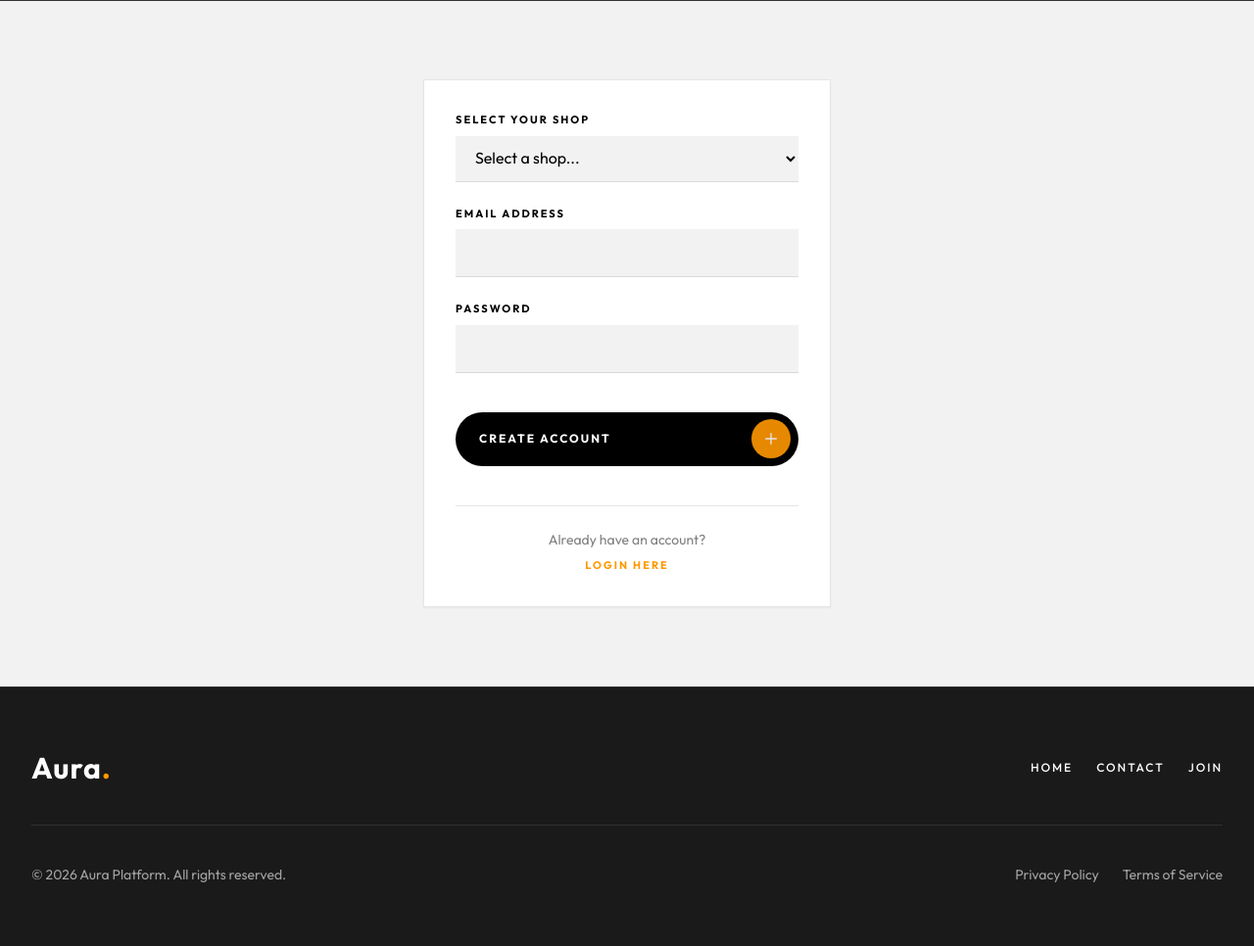
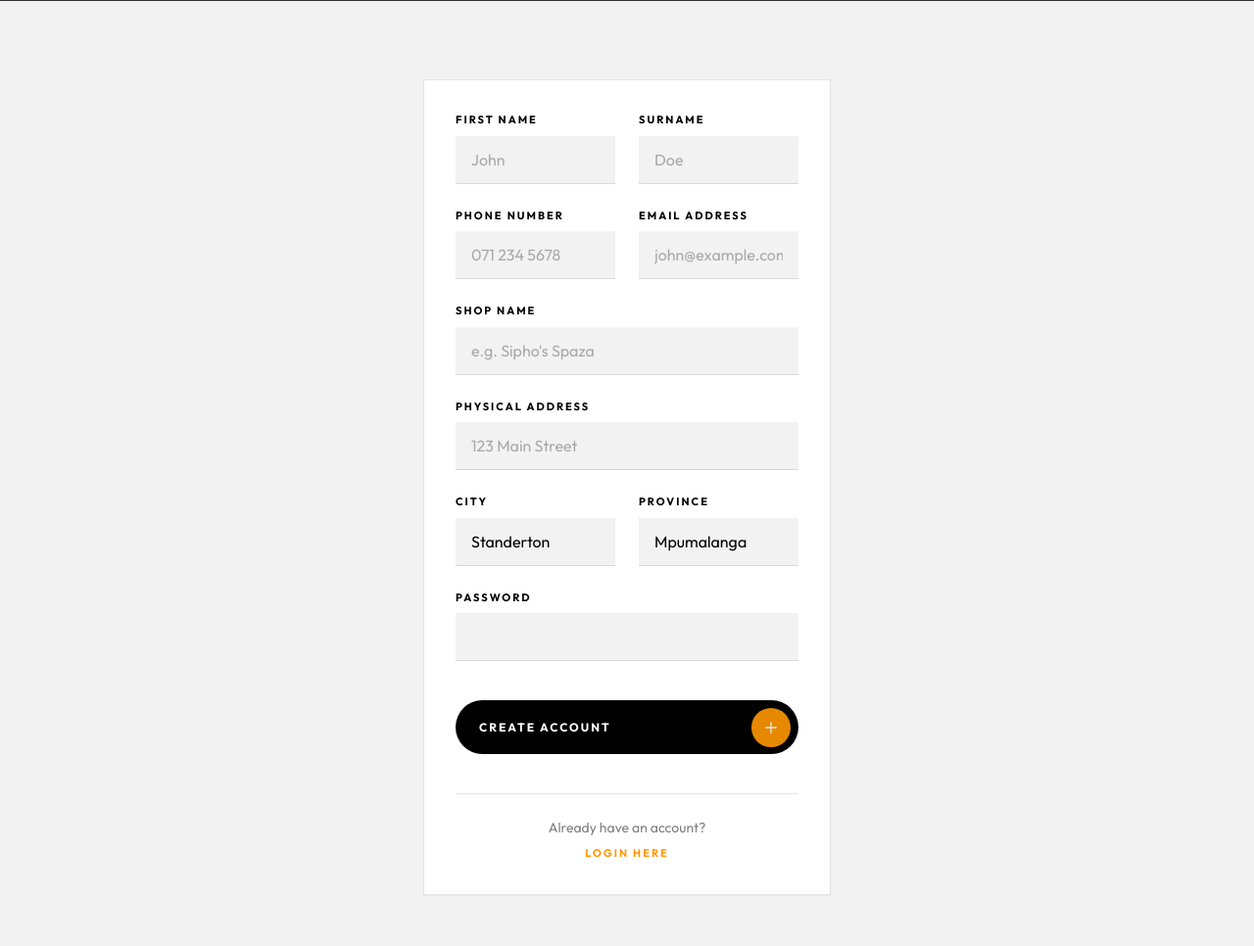
Before and after one commit to thulanesigasa/Aura, a Flask app: page /admin/signup in a window 1280 px wide. Shown: the part 406-1372 px from the top of the page at 98% size. Before the commit the page ends 1307 px from the top, so only its background shows below. Run offline with Flask 3, Linux system fonts and the light colour scheme; some libraries are stand-ins or nearby versions.

Commit message:
feat: Implement detailed admin signup with owner and location info

```diff
--- a/app/db.py
+++ b/app/db.py
@@ -69,6 +69,9 @@ def init_db(app):
                 CREATE TABLE IF NOT EXISTS users (
                     id              SERIAL PRIMARY KEY,
                     shop_id         INTEGER REFERENCES shops(id) ON DELETE CASCADE,
+                    first_name      VARCHAR(100),
+                    last_name       VARCHAR(100),
+                    phone           VARCHAR(20),
                     email           VARCHAR(200) UNIQUE NOT NULL,
                     password_hash   VARCHAR(500) NOT NULL,
                     created_at      TIMESTAMP DEFAULT NOW()
--- a/app/routes.py
+++ b/app/routes.py
@@ -181,14 +181,20 @@ def admin_login():
 
 @bp.route("/admin/signup", methods=["GET", "POST"])
 def admin_signup():
-    """Signup for new shop owners – creating a new shop automatically."""
+    """Signup for new shop owners – creating a new shop automatically with full details."""
     if request.method == "POST":
         email = request.form.get("email")
         password = request.form.get("password")
         shop_name = request.form.get("shop_name")
+        first_name = request.form.get("first_name")
+        last_name = request.form.get("last_name")
+        phone = request.form.get("phone")
+        address = request.form.get("address")
+        city = request.form.get("city", "Standerton")
+        province = request.form.get("province", "Mpumalanga")
 
-        if not email or not password or not shop_name:
-            return render_template("signup.html", error="All fields are required")
+        if not email or not password or not shop_name or not first_name or not last_name or not phone:
+            return render_template("signup.html", error="Basic info and Shop Name are required")
 
         db = get_db()
         cur = db.cursor()
@@ -202,25 +208,25 @@ def admin_signup():
         # Generate slug from shop name
         import re
         slug = re.sub(r'[^a-zA-Z0-9]', '-', shop_name.lower()).strip('-')
-        # Ensure slug unique (basic check/append tail)
+        # Ensure slug unique
         cur.execute("SELECT id FROM shops WHERE slug = %s;", (slug,))
         if cur.fetchone():
             import time
             slug = f"{slug}-{int(time.time() % 1000)}"
 
         try:
-            # 1. Create the Shop
+            # 1. Create the Shop with full address/city/province
             cur.execute(
-                "INSERT INTO shops (name, slug, city, province) VALUES (%s, %s, %s, %s) RETURNING id;",
-                (shop_name, slug, "Standerton", "Mpumalanga")
+                "INSERT INTO shops (name, slug, address, city, province, phone) VALUES (%s, %s, %s, %s, %s, %s) RETURNING id;",
+                (shop_name, slug, address, city, province, phone)
             )
             shop_id = cur.fetchone()[0]
 
-            # 2. Create the User
+            # 2. Create the User with owner details
             password_hash = generate_password_hash(password)
             cur.execute(
-                "INSERT INTO users (shop_id, email, password_hash) VALUES (%s, %s, %s) RETURNING id;",
-                (shop_id, email, password_hash)
+                "INSERT INTO users (shop_id, first_name, last_name, phone, email, password_hash) VALUES (%s, %s, %s, %s, %s, %s) RETURNING id;",
+                (shop_id, first_name, last_name, phone, email, password_hash)
             )
             user_id = cur.fetchone()[0]
             cur.close()
--- a/app/templates/signup.html
+++ b/app/templates/signup.html
@@ -22,25 +22,71 @@
             {% endif %}
 
             <form action="{{ url_for('main.admin_signup') }}" method="POST" class="space-y-6">
-                <div>
-                    <label for="shop_id"
-                        class="block text-[11px] uppercase tracking-[2px] font-bold text-mil-dark mb-2">Select Your
-                        Shop</label>
-                    <select name="shop_id" id="shop_id" required
-                        class="w-full bg-mil-softBg border-b border-mil-border py-3 px-4 text-mil-dark focus:outline-none focus:border-mil-accent transition-all">
-                        <option value="" disabled selected>Select a shop...</option>
-                        {% for shop in shops %}
-                        <option value="{{ shop.id }}">{{ shop.name }}</option>
-                        {% endfor %}
-                    </select>
+                <!-- Personal Info Grid -->
+                <div class="grid grid-cols-1 sm:grid-cols-2 gap-6">
+                    <div>
+                        <label for="first_name"
+                            class="block text-[11px] uppercase tracking-[2px] font-bold text-mil-dark mb-2">First
+                            Name</label>
+                        <input type="text" name="first_name" id="first_name" placeholder="John" required
+                            class="w-full bg-mil-softBg border-b border-mil-border py-3 px-4 text-mil-dark focus:outline-none focus:border-mil-accent transition-all placeholder:text-[rgba(0,0,0,0.3)]">
+                    </div>
+                    <div>
+                        <label for="last_name"
+                            class="block text-[11px] uppercase tracking-[2px] font-bold text-mil-dark mb-2">Surname</label>
+                        <input type="text" name="last_name" id="last_name" placeholder="Doe" required
+                            class="w-full bg-mil-softBg border-b border-mil-border py-3 px-4 text-mil-dark focus:outline-none focus:border-mil-accent transition-all placeholder:text-[rgba(0,0,0,0.3)]">
+                    </div>
                 </div>
 
+                <div class="grid grid-cols-1 sm:grid-cols-2 gap-6">
+                    <div>
+                        <label for="phone"
+                            class="block text-[11px] uppercase tracking-[2px] font-bold text-mil-dark mb-2">Phone
+                            Number</label>
+                        <input type="tel" name="phone" id="phone" placeholder="071 234 5678" required
+                            class="w-full bg-mil-softBg border-b border-mil-border py-3 px-4 text-mil-dark focus:outline-none focus:border-mil-accent transition-all placeholder:text-[rgba(0,0,0,0.3)]">
+                    </div>
+                    <div>
+                        <label for="email"
+                            class="block text-[11px] uppercase tracking-[2px] font-bold text-mil-dark mb-2">Email
+                            Address</label>
+                        <input type="email" name="email" id="email" placeholder="john@example.com" required
+                            class="w-full bg-mil-softBg border-b border-mil-border py-3 px-4 text-mil-dark focus:outline-none focus:border-mil-accent transition-all placeholder:text-[rgba(0,0,0,0.3)]">
+                    </div>
+                </div>
+
+                <!-- Shop Info -->
                 <div>
-                    <label for="email"
-                        class="block text-[11px] uppercase tracking-[2px] font-bold text-mil-dark mb-2">Email
+                    <label for="shop_name"
+                        class="block text-[11px] uppercase tracking-[2px] font-bold text-mil-dark mb-2">Shop
+                        Name</label>
+                    <input type="text" name="shop_name" id="shop_name" placeholder="e.g. Sipho's Spaza" required
+                        class="w-full bg-mil-softBg border-b border-mil-border py-3 px-4 text-mil-dark focus:outline-none focus:border-mil-accent transition-all placeholder:text-[rgba(0,0,0,0.3)]">
+                </div>
+
+                <!-- Location Info -->
+                <div>
+                    <label for="address"
+                        class="block text-[11px] uppercase tracking-[2px] font-bold text-mil-dark mb-2">Physical
                         Address</label>
-                    <input type="email" name="email" id="email" required
+                    <input type="text" name="address" id="address" placeholder="123 Main Street" required
                         class="w-full bg-mil-softBg border-b border-mil-border py-3 px-4 text-mil-dark focus:outline-none focus:border-mil-accent transition-all placeholder:text-[rgba(0,0,0,0.3)]">
+                </div>
+
+                <div class="grid grid-cols-1 sm:grid-cols-2 gap-6">
+                    <div>
+                        <label for="city"
+                            class="block text-[11px] uppercase tracking-[2px] font-bold text-mil-dark mb-2">City</label>
+                        <input type="text" name="city" id="city" value="Standerton" required
+                            class="w-full bg-mil-softBg border-b border-mil-border py-3 px-4 text-mil-dark focus:outline-none focus:border-mil-accent transition-all placeholder:text-[rgba(0,0,0,0.3)]">
+                    </div>
+                    <div>
+                        <label for="province"
+                            class="block text-[11px] uppercase tracking-[2px] font-bold text-mil-dark mb-2">Province</label>
+                        <input type="text" name="province" id="province" value="Mpumalanga" required
+                            class="w-full bg-mil-softBg border-b border-mil-border py-3 px-4 text-mil-dark focus:outline-none focus:border-mil-accent transition-all placeholder:text-[rgba(0,0,0,0.3)]">
+                    </div>
                 </div>
 
                 <div>
```
